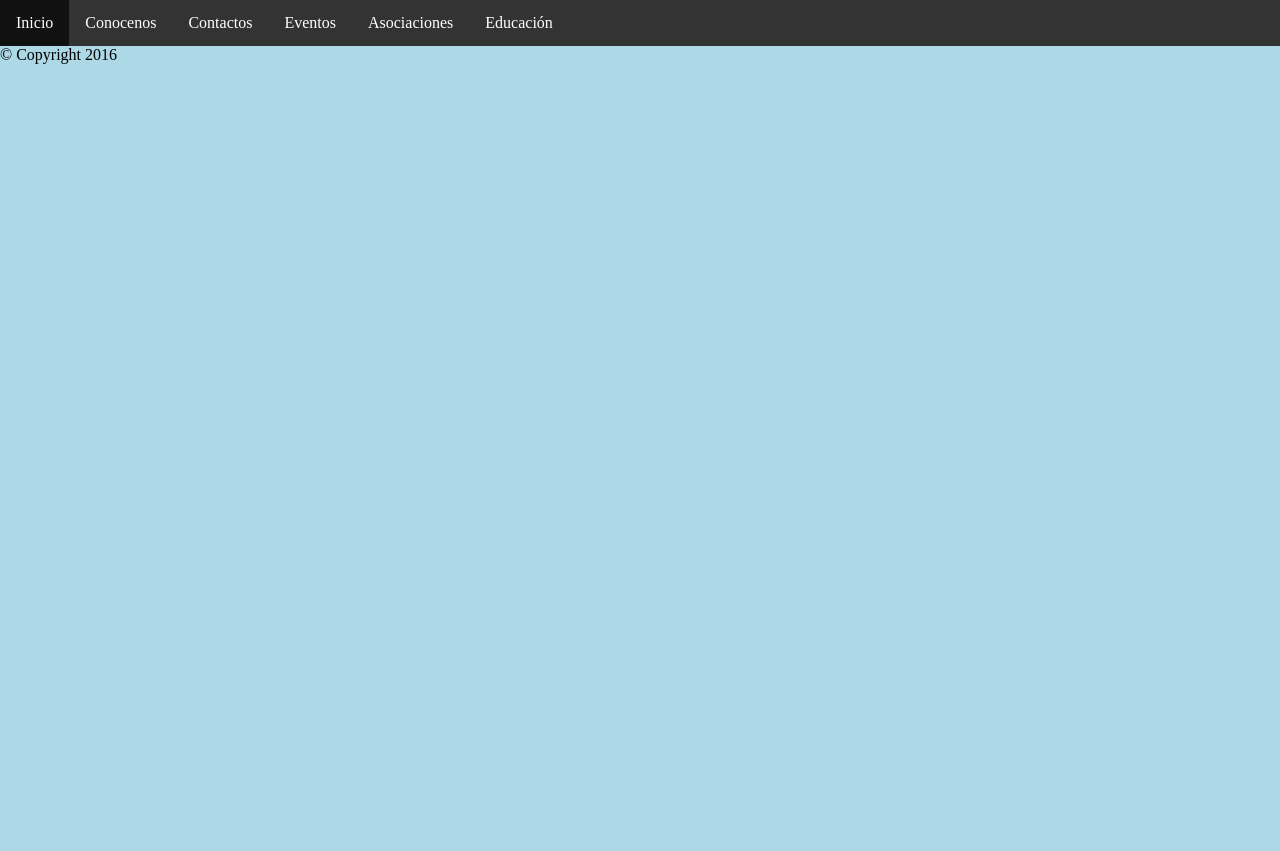
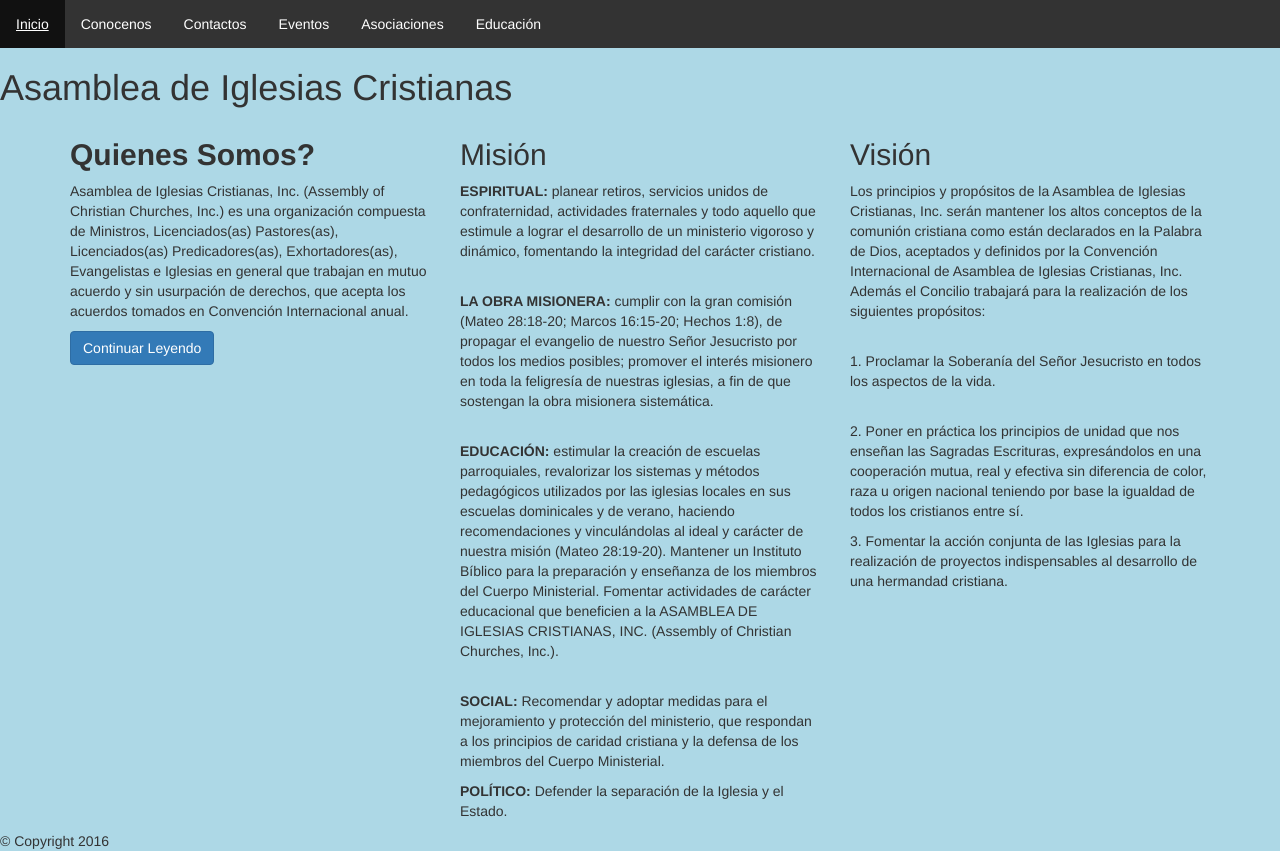
Before and after one commit to noelparedes/AsambleaIglesiaCristianaRD, a plain HTML site: page index.html in a window 1280 px wide. Before the commit the page ends 800 px from the top, so only its background shows below. Drawn offline with nearby package versions, Linux system fonts and the light colour scheme.

Commit message:
Agregando Texto

```diff
--- a/index.html
+++ b/index.html
@@ -7,6 +7,9 @@
           <meta name ="keywords" content= "AIC, Concilio, Internacional, Asamblea, Iglesias,Cristianas, Cristianos, Pentecotal,documetos,imgenes,videos,cuerpo"/>
           <meta http-equiv="content-type" content="text/html; charset= UTF-8"/>
           <meta name="description" content=" Asamblea de Iglesias Cristianas Inc. - REPUBLICA DOMINICANA -">
+          <link rel="stylesheet" href="https://maxcdn.bootstrapcdn.com/bootstrap/3.3.7/css/bootstrap.min.css">
+          <script src="https://ajax.googleapis.com/ajax/libs/jquery/3.2.0/jquery.min.js"></script>
+          <script src="https://maxcdn.bootstrapcdn.com/bootstrap/3.3.7/js/bootstrap.min.js"></script>
 
 <link rel = "stylesheet" type= "text/css" href="style/style.css">
 
@@ -18,14 +21,16 @@
 
   <ul>
 
-                           <li ><a class = "active" href="#" >Inicio</a></li>
+                           <li ><a class = "active" href="#" >Inicio</a>
+
+                           </li>
                   <li class = "dropdown">
-
-						   <a href="#" class = "dropbtn" >Conocenos</a>
+						        <a href="#" class = "dropbtn">Conocenos</a>
 						        <div class = "dropdown-content">
                        <a href="#">Iglesias</a>
                 		   <a href="#">Campamentos</a>
 						        </div>
+
                   </li>
 
 
@@ -71,8 +76,47 @@
 						       </div>
 						  </li>
 </ul>
+<h1>Asamblea de Iglesias Cristianas</h1>
 
 
+<div class="container">
+  <div class="row">
+    <div id = "mision" class="col-sm-4">
+      <h2><b>Quienes Somos?</b></h2>
+      <p>Asamblea de Iglesias Cristianas, Inc. (Assembly of Christian Churches, Inc.) es una organización compuesta de Ministros, Licenciados(as) Pastores(as), Licenciados(as) Predicadores(as), Exhortadores(as), Evangelistas e Iglesias en general que trabajan en mutuo acuerdo y sin usurpación de derechos, que acepta los acuerdos tomados en Convención Internacional anual. </p>
+      <button type="button" class="btn btn-primary" data-toggle = "collapse" data-target = "mdetailt"> Continuar Leyendo</button>
+      <div id ="mdetailt" class="collapse">Ademas creemos que Dios nos escoge, moldea y corta todo lo que está interfiriendo en el camino de nuestro servicio para El. Las personas, circunstancias y luchas invisibles para otros, dentro del corazón,se convierten en el cincel con el cual nos forma segúnsu deseo. Dios quita todo lo que no sea semejante a Cristo. El proceso no termina en esta vida, pero gracias a Dios, no tenemos que ser perfectos antes de que podamos conocerle íntimamente y ser usados para su gloria.
+      La historia nos dice que Dios utiliza gente imperfecta; El bendice con benevolencia a quienes  hubiéramos descartado desde hace mucho tiempo, y nunca termina con la materia prima que está en sus amorosas manos</div>
+
+    </div>
+    <div class="col-sm-4">
+      <h2>Misión</h2>
+      <p><b>ESPIRITUAL:</b> planear retiros, servicios unidos de confraternidad, actividades fraternales y todo aquello que estimule a lograr el desarrollo de un ministerio vigoroso y dinámico, fomentando la integridad del carácter cristiano.</p>
+      <br>
+
+
+     <p><b>LA OBRA MISIONERA:</b> cumplir con la gran comisión (Mateo 28:18-20; Marcos 16:15-20; Hechos 1:8), de propagar el evangelio de nuestro Señor Jesucristo por todos los medios posibles; promover el interés misionero en toda la feligresía de nuestras iglesias, a fin de que sostengan la obra misionera sistemática.</p><br>
+
+
+      <p><b>EDUCACIÓN:</b> estimular la creación de escuelas parroquiales, revalorizar los sistemas y métodos pedagógicos utilizados por las iglesias locales en sus escuelas dominicales y de verano, haciendo recomendaciones y vinculándolas al ideal y carácter de nuestra misión (Mateo 28:19-20).  Mantener un Instituto Bíblico para la preparación y enseñanza de los miembros del Cuerpo Ministerial.  Fomentar actividades de carácter educacional que beneficien a la ASAMBLEA DE IGLESIAS CRISTIANAS, INC. (Assembly of Christian Churches, Inc.).</p><br>
+
+
+
+<p><b>SOCIAL:</b> Recomendar y adoptar medidas para el mejoramiento y protección del ministerio, que respondan a los principios de caridad cristiana y la defensa de los miembros del Cuerpo Ministerial.</p>
+<p><b>POLÍTICO:</b> Defender la separación de la Iglesia y el Estado.</p>
+
+    </div>
+    <div class="col-sm-4">
+      <h2>Visión</h2>
+<p>Los principios y propósitos de la Asamblea de Iglesias Cristianas, Inc. serán mantener los altos conceptos de la comunión cristiana como están declarados en la Palabra de Dios, aceptados y definidos por la Convención Internacional de Asamblea de Iglesias Cristianas, Inc. Además el Concilio trabajará para  la realización de los siguientes propósitos:</p><br>
+
+<p>1. Proclamar la Soberanía del Señor Jesucristo en todos los aspectos de la vida.</p>
+<br>
+<p>2. Poner en práctica los principios de unidad que nos enseñan las Sagradas Escrituras, expresándolos en una cooperación mutua, real y efectiva sin diferencia de color, raza u origen nacional teniendo por base la igualdad de todos los cristianos entre sí.</p>
+<p>3. Fomentar la acción conjunta de las Iglesias para la realización de proyectos indispensables al desarrollo de una hermandad cristiana.</p>
+    </div>
+  </div>
+</div>
 
 
 <footer>© Copyright 2016 </footer>
```
Also changed, not shown: JavaScript/Collapsenavbar.js (added, +21 -0 lines), HomeSlider1nmr.png (added), JavaScript/Display.js (added), Logo-Small-WEB.png (added). Lines whose indentation alone changed are shown as unchanged.
